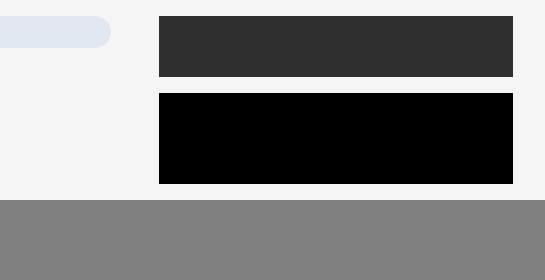
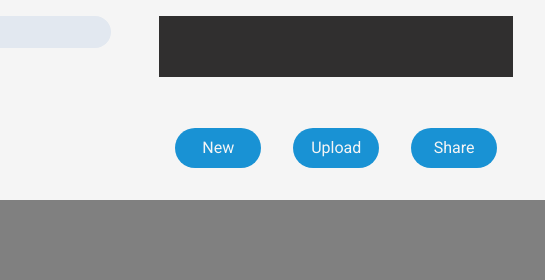
Before and after one commit to BerettaSM/odin-admin-dashboard, a plain HTML site: page index.html in a window 1280 px wide. Shown: the top 280 px of the page, 735-1280 px from the left. Drawn offline with Linux system fonts and the light colour scheme.

Commit message:
feat: add menu actions

```diff
--- a/assets/css/style.css
+++ b/assets/css/style.css
@@ -148,7 +148,21 @@ html {
 }
 
 .header__actions {
-    background-color: #000000;
+    display: flex;
+    justify-content: flex-end;
+    align-items: flex-end;
+    gap: 32px;
+    padding: 16px;
+}
+
+.header__actions button {
+    background-color: var(--primary-color);
+    border: none;
+    border-radius: 100vmax;
+    color: var(--text-white);
+    max-width: 200px;
+    flex: 1;
+    padding-block: 8px;
 }
 
 .main-content {
@@ -219,6 +233,7 @@ html {
 }
 
 button {
+    cursor: pointer;
     transition: filter 250ms ease-in-out;
 }
 
--- a/index.html
+++ b/index.html
@@ -207,7 +207,15 @@
 
                 </div>
 
-                <menu class="header__actions"> </menu>
+                <menu class="header__actions">
+
+                    <button>New</button>
+
+                    <button>Upload</button>
+
+                    <button>Share</button>
+
+                </menu>
             </header>
 
             <main class="main-content"></main>
```
